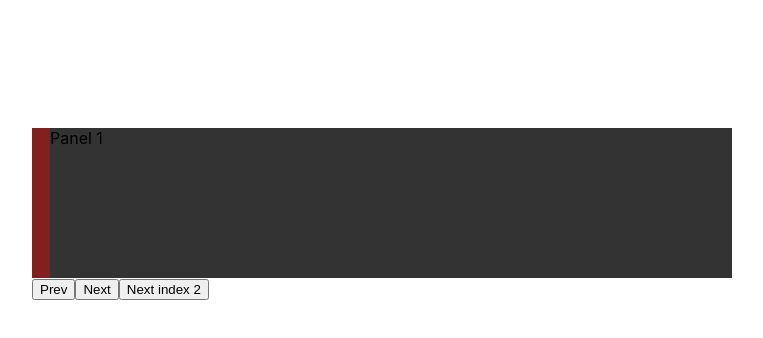
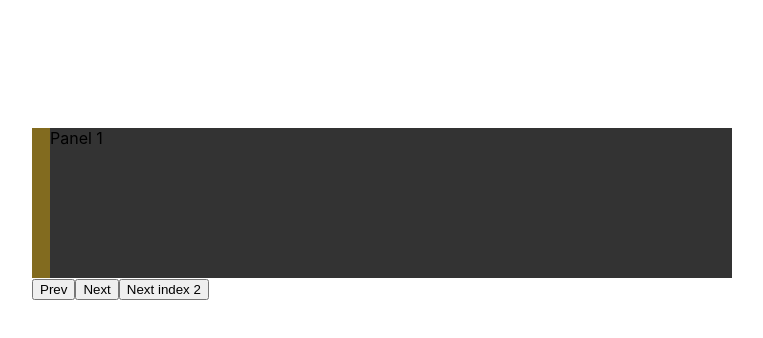
Before and after one commit to marlon307/SlideReact, a Next.js app: page / in a window 1280 px wide. Shown: the top 338 px of the page, without its empty margins (258-1021 px from the left). Built offline with nearby package versions, Linux system fonts and the light colour scheme.

Commit message:
Update translate and css

```diff
--- a/components/Slide.tsx
+++ b/components/Slide.tsx
@@ -7,11 +7,10 @@ import React, {
 import style from './style.module.css';
 
 type Props = {
-  children: any;
+  children: ReactNode;
 }
 
 function Slide({ children }: Props) {
-
   const slideRef = createRef<HTMLDivElement>();
   const [index, setIndex] = useState(1);
   const [startEv, setStartEv] = useState(false);
@@ -66,7 +65,7 @@ function Slide({ children }: Props) {
     return () => {
       current?.removeEventListener('transitionend', checkIndex);
     }
-  }, [index])
+  }, [index]);
 
   useEffect(() => {
     const getElement = slideRef.current?.children[0];
@@ -104,7 +103,7 @@ function Slide({ children }: Props) {
         <div
           className={ `${style.slide}  ${startEv || !started && style.stopanimation}` }
           style={ {
-            transform: `translateX(${positonX}px)`,
+            transform: `translate3D(${positonX}px, 0, 0)`,
           } }
         >
           { children }
--- a/components/style.module.css
+++ b/components/style.module.css
@@ -6,17 +6,17 @@
   display: flex;
   flex-direction: row;
   will-change: transform;
+  touch-action: pan-y;
   width: 100%;
   height: 100%;
   background: #33333323;
-  transition-property: transform;
-  transition: all 0.3s ease-out;
+  transition: transform 0.3s ease-out;
 }
 
 .panel {
   flex: none;
   width: 100%;
-  background: #ff000063;
+  background: #ffc40063;
 }
 
 .stopanimation {
```
